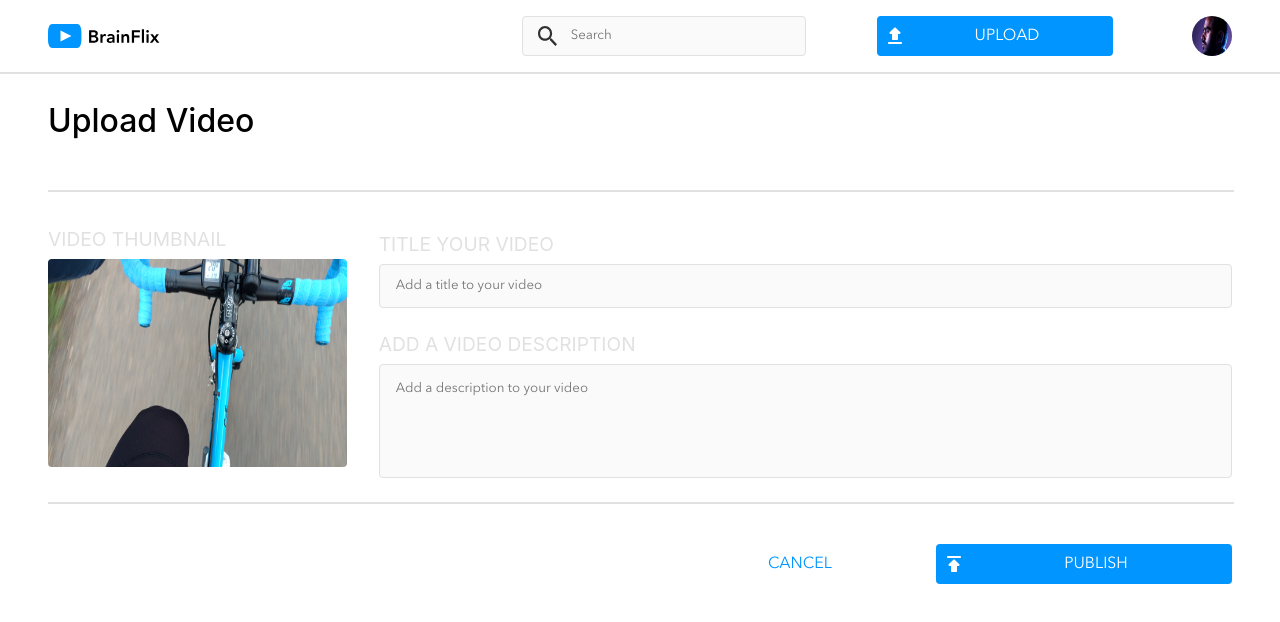
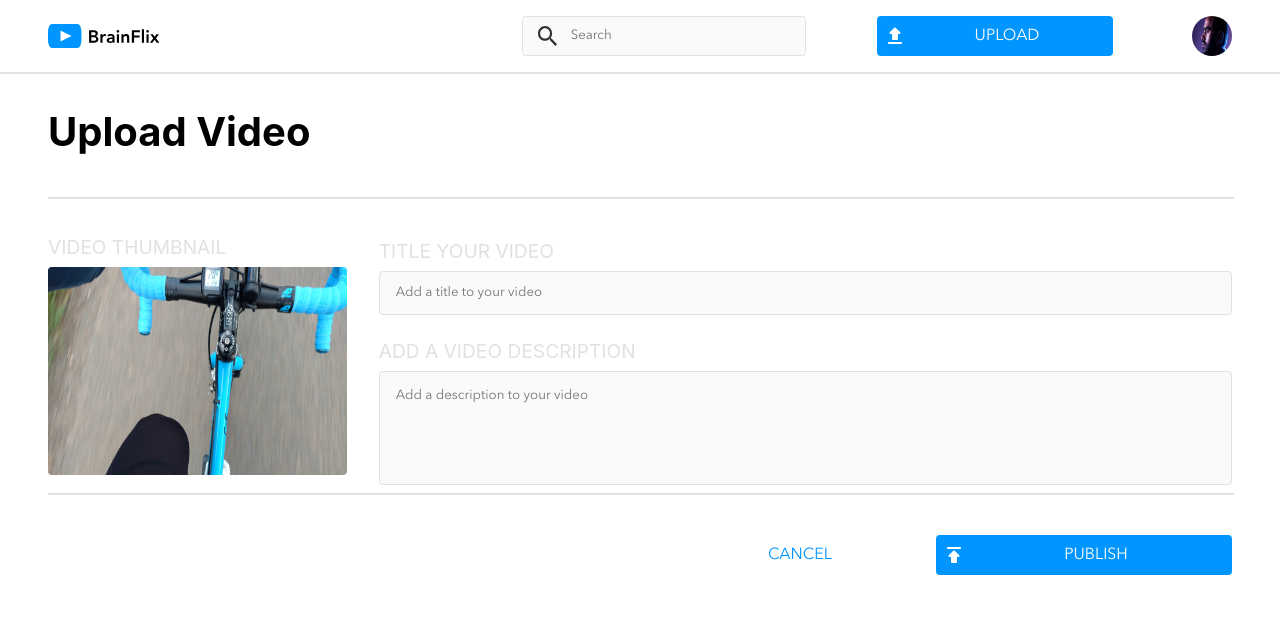
Before and after one commit to laithajjan/laith-ajjan-brainflix, a React (Create React App) app in the folder laith-ajjan-brainflix/: page /upload in a window 1280 px wide. Shown: the top 622 px of the page. Built offline with nearby package versions, Linux system fonts and the light colour scheme.

Commit message:
Added comments and changed styling to match mockups

```diff
--- a/laith-ajjan-brainflix/src/components/Header/header.js
+++ b/laith-ajjan-brainflix/src/components/Header/header.js
@@ -7,23 +7,40 @@ import "./header.scss"
 import "../../App.scss"
 import { Link } from "react-router-dom/cjs/react-router-dom.min";
 
-const Header = ({match}) => {
+// Define a functional component named Header which receives match as a parameter
+const Header = ({ match }) => {
     return (
-
+        // Return the header element with class name 'header'
         <header className="header">
-            <Link to='/' className="header__logo--link"><img src={BrainFlixLogo} className="header__logo"/></Link>
+            {/* Create a Link component to the homepage with class name 'header__logo--link' */}
+            <Link to='/' className="header__logo--link"><img src={BrainFlixLogo} className="header__logo" /></Link>
             <div className="header__search">
                 <div className="header__search--input-container">
-                    <img alt="Write something to search" src={Magnifier} className="header__search--magnifier"/>
+                    {/* Add a magnifier icon with class name 'header__search--magnifier' */}
+                    <img alt="Write something to search" src={Magnifier} className="header__search--magnifier" />
+                    {/* Add an input element with type search and placeholder text 'Search' and class name 'header__search--input' */}
                     <input type="search" className="header__search--input" placeholder='Search'></input>
                 </div>
-                <img alt="Mohan Muruge avatar" src={Avatar} className="header__search--avatar"/>
+                {/* Add an avatar image with class name 'header__search--avatar' */}
+                <img alt="Mohan Muruge avatar" src={Avatar} className="header__search--avatar" />
             </div>
             <div className="header__avatar-button-big">
-                <Link to='/upload' className="header__button--link"><button className="header__button"><img className="header__button--arrow" src={UploadButton}/>UPLOAD<div className="header__button--blank-div"></div></button></Link>
-                <img alt="Mohan Muruge avatar" src={Avatar} className="header__search--avatar-big"/>
+                {/* Create a Link component to the upload page with class name 'header__button--link' */}
+                <Link to='/upload' className="header__button--link">
+                    {/* Add a button element with class name 'header__button' */}
+                    <button className="header__button">
+                        {/* Add an upload icon with class name 'header__button--arrow' */}
+                        <img className="header__button--arrow" src={UploadButton} />
+                        {/* Add text 'UPLOAD' and a blank div with class name 'header__button--blank-div' */}
+                        UPLOAD<div className="header__button--blank-div"></div>
+                    </button>
+                </Link>
+                {/* Add an avatar image with class name 'header__search--avatar-big' */}
+                <img alt="Mohan Muruge avatar" src={Avatar} className="header__search--avatar-big" />
             </div>
         </header>
     )
 }
+
+// Export the Header component
 export default Header
--- a/laith-ajjan-brainflix/src/components/Video-gallery/video-gallery.js
+++ b/laith-ajjan-brainflix/src/components/Video-gallery/video-gallery.js
@@ -1,12 +1,17 @@
+// Import React and Link libraries, and some style files
 import React from "react";
 import { Link } from "react-router-dom";
 import "../../App.scss";
 import "./video-gallery.scss"
 
+// Create a function component called 'VideoGallery'
 const VideoGallery = (props) => {
+    // Declare variables 'videos', 'getVideoById', and 'chosenVideo' to store video data and video details
     const videos = props.VideoDetails;
     const getVideoById = props.getVideoById;
     const chosenVideo = props.chosenVideo;
+
+    // Return a div containing a list of videos, excluding the currently selected video
     return (
         <div className="video-next">
             <h5 className="video-next__header">NEXT VIDEOS</h5>
@@ -31,4 +36,5 @@ const VideoGallery = (props) => {
     )
 }
 
+// Export the 'VideoGallery' function component
 export default VideoGallery
--- a/laith-ajjan-brainflix/src/components/Video/video.js
+++ b/laith-ajjan-brainflix/src/components/Video/video.js
@@ -1,10 +1,13 @@
+// Import React and some style files
 import React from "react";
 import './video.scss';
 
+// Create a function component called 'Video'
 const Video = (props) => {
-
+    // Declare a variable 'chosenVideo' to store the currently selected video
     const chosenVideo = props.chosenVideo;
 
+    // Render a div containing the video element with controls and a poster image
     return (
         <div className="video">
             <div >
@@ -14,4 +17,5 @@ const Video = (props) => {
     )
 }
 
+// Export the 'Video' function component
 export default Video
--- a/laith-ajjan-brainflix/src/pages/Upload/upload.scss
+++ b/laith-ajjan-brainflix/src/pages/Upload/upload.scss
@@ -24,13 +24,13 @@
         @include tablet {
             display: flex;
             width: 100%;
-            margin: 1.5rem 0 1rem 0;
+            margin: 0.5rem 0 1rem 0;
         }
     }
 
     &__title {
-        font-size: 2rem;
-        font-weight: 500;
+        font-size: 2.5rem;
+        font-weight: 700;
     }
 
     &__hero {
```
Also changed, not shown: laith-ajjan-brainflix/src/components/Comments/comments.js (+6 -1 lines), laith-ajjan-brainflix/src/components/Home/home-page.js (+21 -6 lines), laith-ajjan-brainflix/src/pages/Upload/upload.js (+14 -1 lines).
